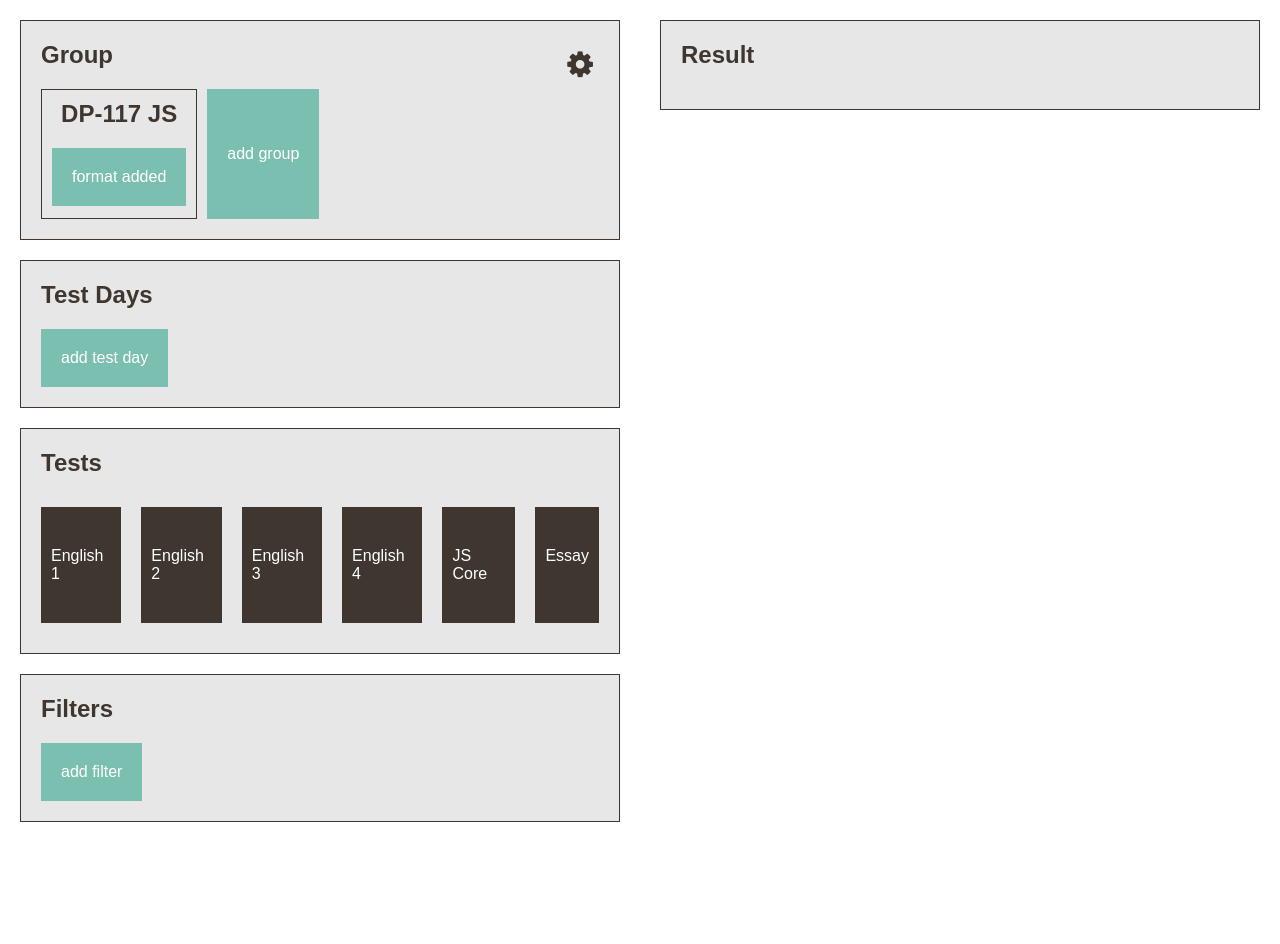
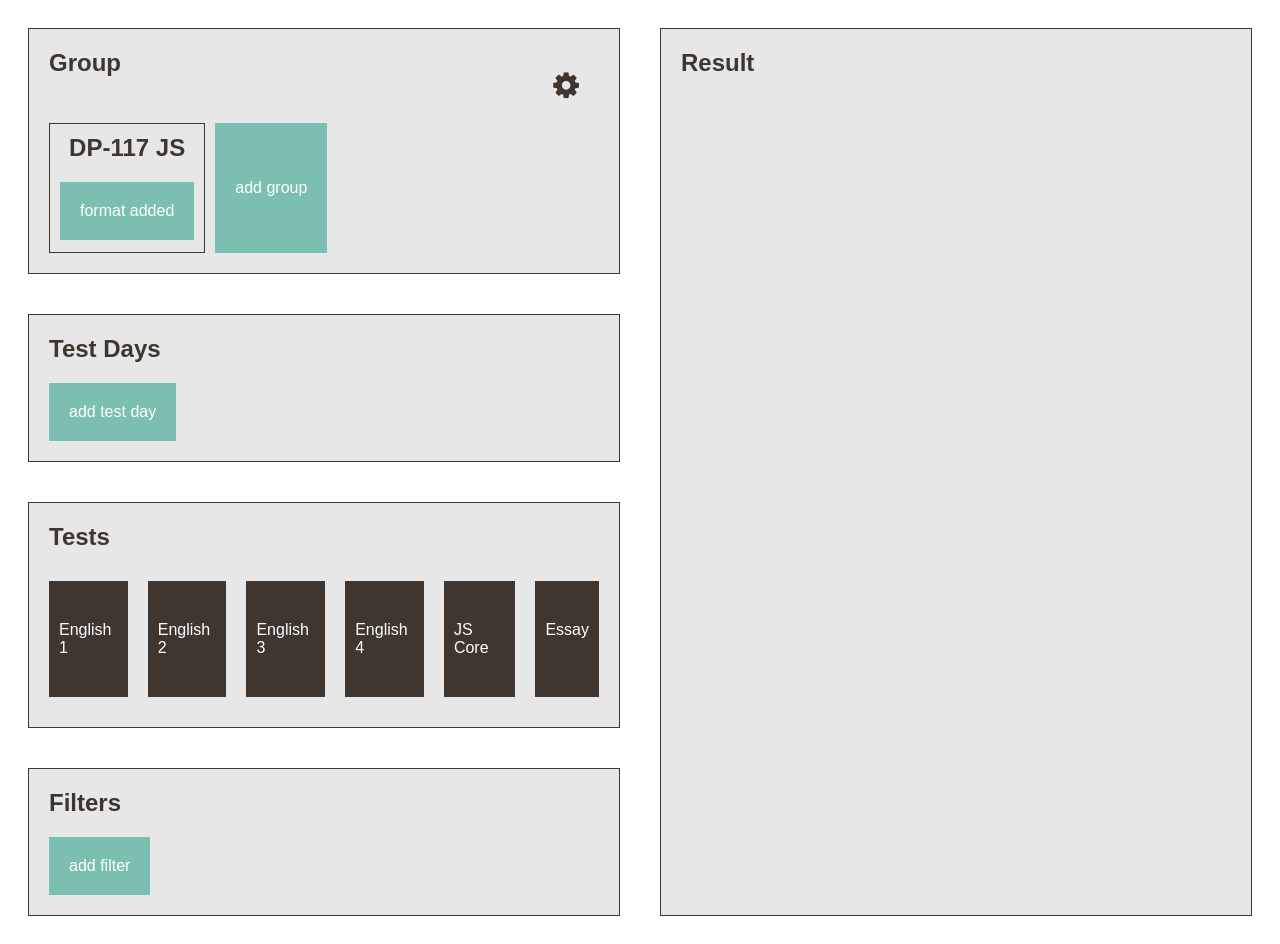
Before and after one commit to vladamiko/Ponni-JS, a website: page project/index.html in a window 1280 px wide. Before the commit the page ends 822 px from the top, so only its background shows below. Drawn offline with Linux system fonts and the light colour scheme; files that its build step writes are made by us from their sources.

Commit message:
changed html+css

```diff
--- a/project/css/main.css
+++ b/project/css/main.css
@@ -1,70 +1,63 @@
-html {
+body {
+    font-family: Arial, Helvetica Neue, Helvetica, sans-serif;
+    font-size: 16px;
+    color: #3e362f;
+}
+.wrapper {
+    display: flex;
+    width: 100%;
+    color: #3e362f;
+}
+.left, .right {
+    display: flex;
+    flex-direction: column;
+    width: 50%;
+}
+.right {
+    align-items: stretch;
+}
+section#result {
     height: 100%;
 }
-
-body {
-    display: flex;
-    height: 100%;
-    margin: 0;
-    font-size: 16px;
-    font-family: Arial, Helvetica Neue, Helvetica, sans-serif;
-    color: #3e362f;
-}
-
-body>div {
-    width: 50%;
-    height: 100%;
-}
-
 section {
     border: 1px solid #3e362f;
     padding: 20px;
     margin: 20px;
     background-color: #e7e7e7;
 }
-
-section#group>div:first-of-type {
-    display: flex;
-    justify-content: space-between;
-
-}
-
+section#group>div:first-of-type,
 section#group>div:last-of-type {
     display: flex;
-
 }
-
+section#group>div:first-of-type {
+    justify-content: space-between;
+}
 h1, h2, h3 {
     margin-top: 0;
 }
-
 .group {
     border: 1px solid #3e362f;
     padding: 10px;
     text-align: center;
     margin-right: 10px;
 }
-
 div.group + button {
     height: 130px;
     background-color: #7bbfb0;
 }
-
-.btn-cog {
-    background-color: transparent;
-    border: none;
-    color: #3e362f;
-    font-size: 30px;
-}
-
 .btn {
     color: #fff;
     font-size: 16px;
     background-color: #7bbfb0;
     border: none;
     padding: 20px;
+    cursor: pointer;
 }
-
+.btn-cog {
+    color: #3e362f;
+    font-size: 30px;
+    background-color: #e7e7e7;
+}
 li {
     list-style: none;
     background-color: #3e362f;
@@ -72,14 +65,13 @@ li {
     margin: 10px;
     color: #fff;
 }
-
 ul {
     display: flex;
     flex-direction: row;
+    justify-content: space-around;
     padding-left: 0;
     margin: 0;
 }
-
 .test-list {
     margin: 0 -10px;
 }
--- a/project/index.html
+++ b/project/index.html
@@ -7,67 +7,43 @@
         <script src="bundle.js"></script>
     </head>
     <body>
-        <div>
+        <div class="wrapper">
+            <div class="left">
                 <section id="group">
                     <div>
-                    <h1>
-                        Group
-                    </h1>
-                    <button class="btn-cog">
+                        <h1>Group</h1>
+                        <button class="btn btn-cog">
                             <i class="fa fa-cog" aria-hidden="true"></i>
                         </button>
                     </div>
                     <div>
                         <div class="group">
-                        <h2>
-                            DP-117 JS
-                        </h2>
+                            <h2>DP-117 JS</h2>
                             <div>
-                            <button class="btn">
-                                format added
-                            </button>
+                                <button class="btn">format added</button>
                             </div>
                         </div>
-                    <button class="btn">
-                        add group
-                    </button>
+                        <button class="btn">add group</button>
                     </div>
                 </section>
                 <section id="day">
                     <div>
-                    <h1>
-                        Test Days
-                    </h1>
+                        <h1>Test Days</h1>
                     </div>
-                <button class="btn">
-                    add test day
-                </button>
+                    <button class="btn">add test day</button>
                 </section>
                 <section id="test">
                     <div>
-                    <h1>
-                        Tests
-                    </h1>
+                        <h1>Tests</h1>
                     </div>
                     <div class="test-list">
                         <ul>
-                        <li>English 1
-                        </li>
-                        <li>
-                            English 2
-                        </li>
-                        <li>
-                            English 3
-                        </li>
-                        <li>
-                            English 4
-                        </li>
-                        <li>
-                            JS Core
-                        </li>
-                        <li>
-                            Essay
-                        </li>
+                            <li>English 1</li>
+                            <li>English 2</li>
+                            <li>English 3</li>
+                            <li>English 4</li>
+                            <li>JS Core</li>
+                            <li>Essay</li>
                         </ul>
                     </div>
                 </section>
@@ -78,12 +54,13 @@
                     <button class="btn">add filter</button>
                 </section>
             </div>
-        <div>
+            <div class="right">
                 <section id="result">
                     <div>
                         <h1>Result</h1>
                     </div>
                 </section>
             </div>
+        </div>
     </body>
 </html>
```
Lines whose indentation alone changed are shown as unchanged.
